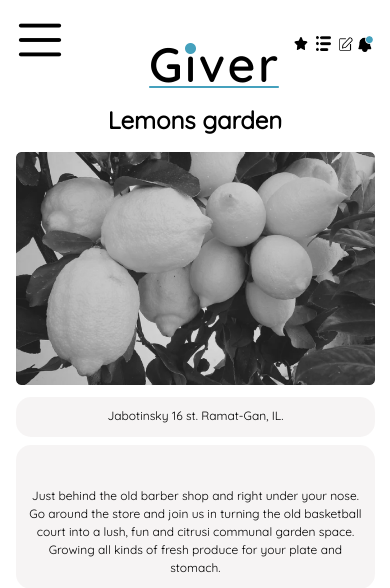
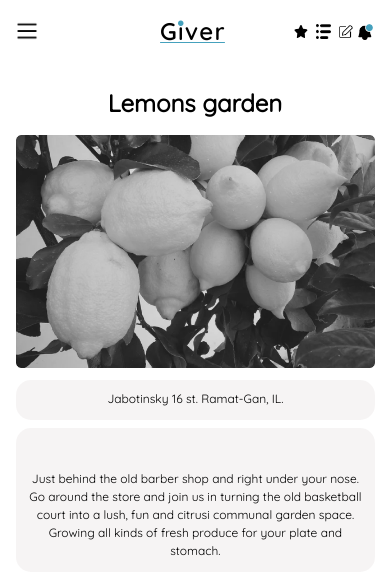
Before and after one commit to dohovic/Giver-Final, a PHP site: page /Giver/garden-item.php in a window 390 px wide. Shown: the top 588 px of the page. Run offline with PHP 8.4, Linux system fonts and the light colour scheme; some libraries are stand-ins or nearby versions.

Commit message:
nav_complete

```diff
--- a/garden-item.php
+++ b/garden-item.php
@@ -18,7 +18,7 @@
   </head>
   <body class="p-4">
     <header class="grid justify-items-center" id="layout1-header">
-      <div class="lg:hidden">
+      <div class="lg:hidden" id="hamburger">
         <img src="includes/images/icons/icon-mobile-menu.png" alt="" />
       </div>
       <div class="logo">
--- a/includes/style.css
+++ b/includes/style.css
@@ -721,6 +721,7 @@ input[value="submit"] {
 
   .top-icons {
     place-self: center;
+    padding-top: 0px;
   }
 }
 
@@ -1114,13 +1115,37 @@ input[value="Log In"] {
   }
 }
 
+@media (max-width: 320px) {
+  .user-icons {
+    max-width: 45%;
+  }
+}
+
 @media (max-width: 599px) {
+  #hamburger {
+    display: inline-flex;
+    width: 22px;
+    height: 22px;
+    align-self: center;
+  }
+
+  .logo {
+    display: flex;
+    padding-left: 3rem;
+    /* height: 100%; */
+  }
+
   #logo {
-
+    width: 69px;
+    height: 24px;
+    place-self: center;
   }
 
   .user-icons {
     width: 60%;
+    place-self: center;
+    padding-top: 0.45rem;
+    padding-bottom: 0.45rem;
   }
 
   .garden-detail {
```
